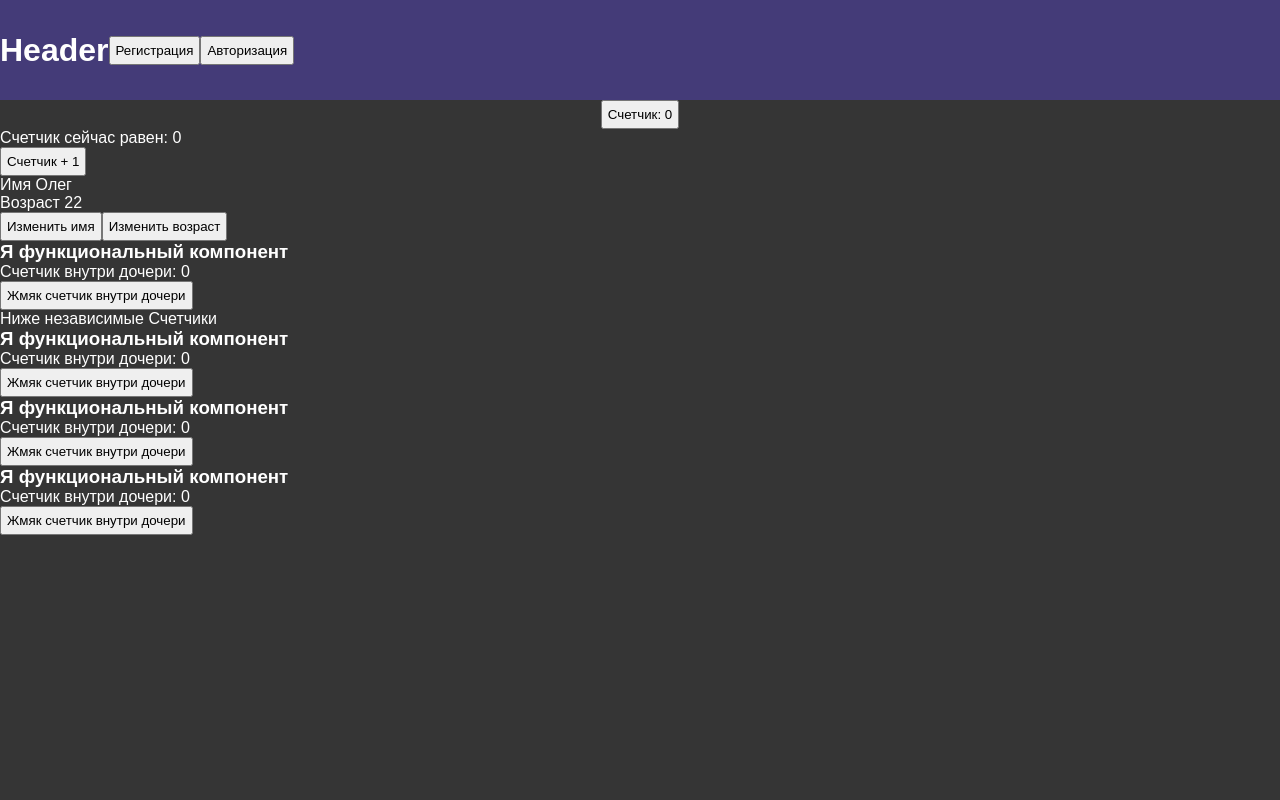
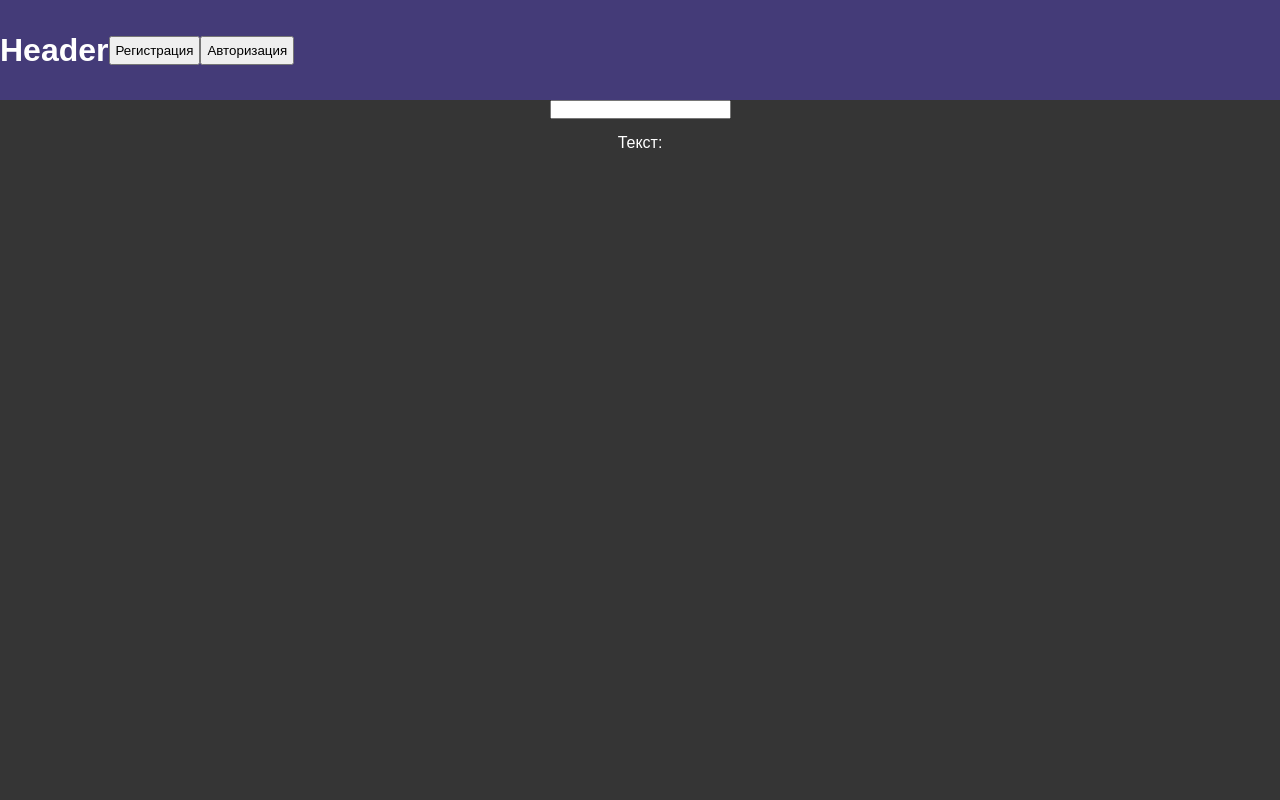
Before and after one commit to Oleg-ru/w-g, a React (Vite) app in the folder react/my-app/: page / in a window 1280 px wide. Shown: the top 800 px of the page. Built offline with nearby package versions, Linux system fonts and the light colour scheme.

Commit message:
React 12 видео onChange

```diff
--- a/react/my-app/src/components/App/App.jsx
+++ b/react/my-app/src/components/App/App.jsx
@@ -2,11 +2,7 @@ import './App.css'
 import Header from "../Header/Header.jsx";
 import Footer from "../Footer/Footer.jsx";
 import HomePage from "../../pages/HomePage.jsx";
-import ThemeToggle from "../ThemeToggle/ThemeToggle.jsx";
 import {useState} from "react";
-import CounterC from "../CounterC/CounterC.jsx";
-import UserProfile from "../UserProfile/UserProfile.jsx";
-import ParentComponentC from "../ParentComponent/ParentComponentC.jsx";
 
 function App() {
     const [isDarkMode, setIsDarkMode] = useState(true)
@@ -16,9 +12,6 @@ function App() {
             <Header />
             <main className='app'>
                 <HomePage />
-                <CounterC />
-                <UserProfile />
-                <ParentComponentC />
             </main>
             <Footer />
         </>
--- a/react/my-app/src/pages/HomePage.jsx
+++ b/react/my-app/src/pages/HomePage.jsx
@@ -3,14 +3,15 @@ import './HomePage.css'
 
 function HomePage(props) {
 
-    const [clicks, setClicks] = useState(0);
+    const [text, setText] = useState(null);
+    const handleOnChange = (e) => {
+        setText(e.target.value)
+    };
 
-    const handleClick = () => {
-        setClicks(clicks + 1);
-    };
     return (
         <div className="homePage">
-            <button onClick={handleClick}>Счетчик: {clicks}</button>
+            <input onChange={handleOnChange} />
+            <div>Текст: {text}</div>
         </div>
     );
 }
```
